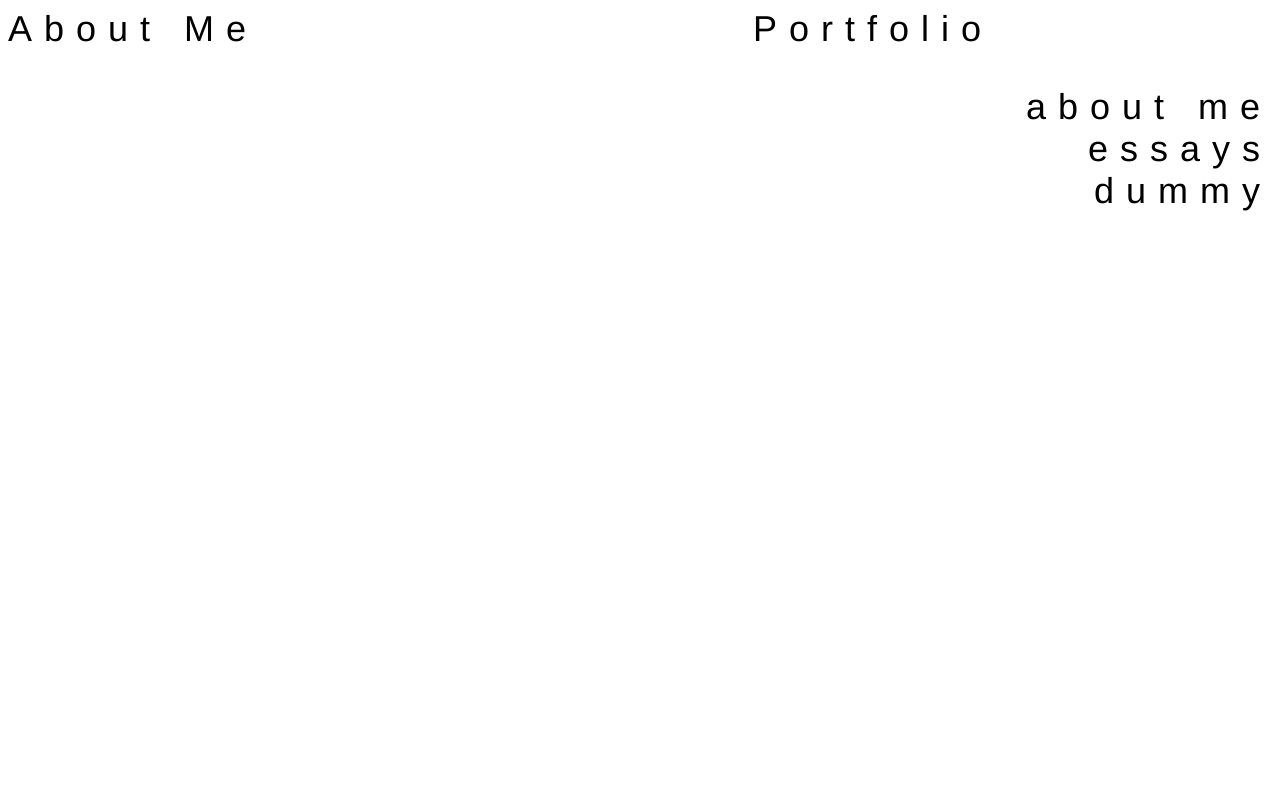
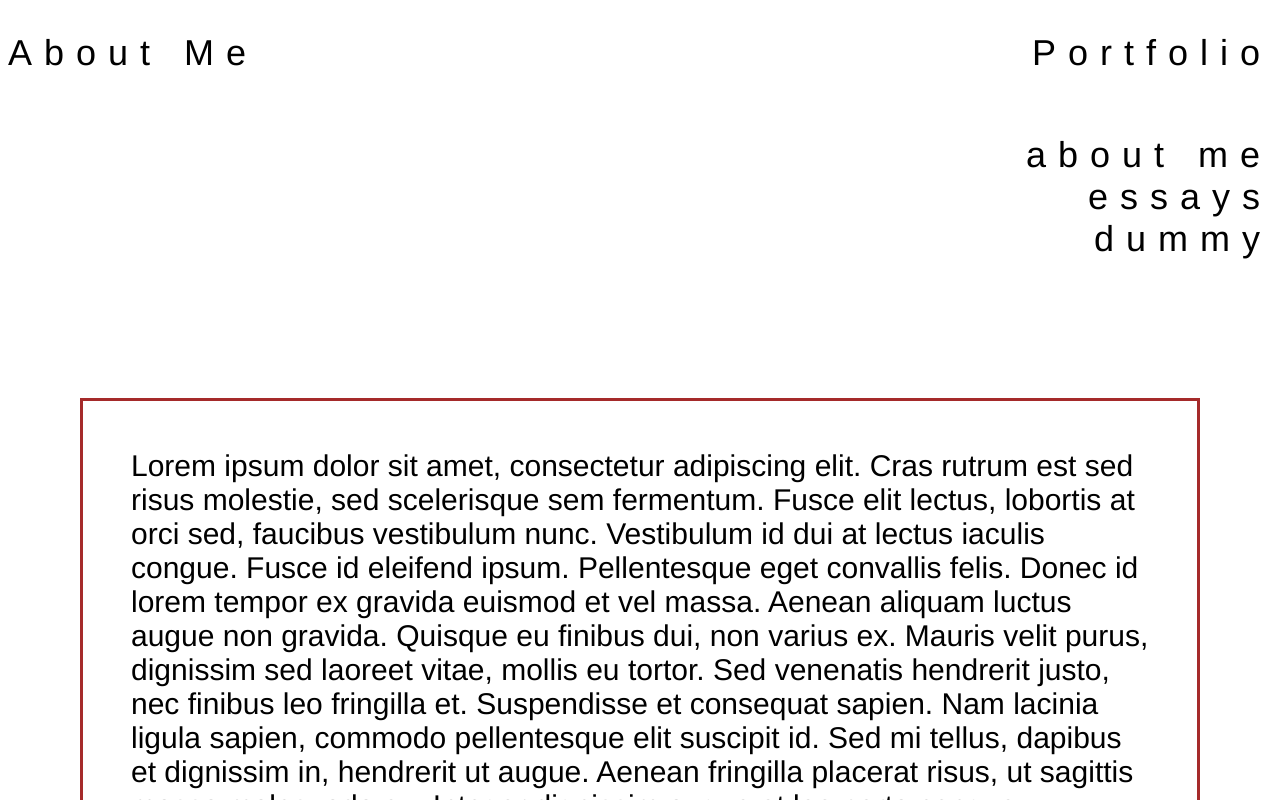
Before and after one commit to CamJam91/portfolio, a plain HTML site: page about/about.html in a window 1280 px wide. Shown: the top 800 px of the page. Drawn offline with Linux system fonts and the light colour scheme.

Commit message:
Create about body/Flexbox

```diff
--- a/about/about.html
+++ b/about/about.html
@@ -5,8 +5,8 @@
 		<link rel="stylesheet" href="../styles.css">
 	</head>
 	<header>
-		<h1>About Me</h1> <h1 id="h-port">Portfolio</h1>
-		<meta http-equiv="refresh" content="2"
+		<h1>About Me</h1> <h1 id="h1-port">Portfolio</h1>
+		<meta http-equiv="refresh" content="2">
 	</header>
 	<ul>
                 <li>
@@ -18,4 +18,11 @@
 		    <a href="../dummy/dummy.html">dummy</a>
                 </li>
          </ul>
+	 <div id="text-body">
+		 <p>Lorem ipsum dolor sit amet, consectetur adipiscing elit. Cras rutrum est sed risus molestie, sed scelerisque sem fermentum. Fusce elit lectus, lobortis at orci sed, faucibus vestibulum nunc. Vestibulum id dui at lectus iaculis congue. Fusce id eleifend ipsum. Pellentesque eget convallis felis. Donec id lorem tempor ex gravida euismod et vel massa. Aenean aliquam luctus augue non gravida. Quisque eu finibus dui, non varius ex. Mauris velit purus, dignissim sed laoreet vitae, mollis eu tortor. Sed venenatis hendrerit justo, nec finibus leo fringilla et. Suspendisse et consequat sapien. Nam lacinia ligula sapien, commodo pellentesque elit suscipit id. Sed mi tellus, dapibus et dignissim in, hendrerit ut augue. Aenean fringilla placerat risus, ut sagittis massa malesuada eu. Integer dignissim augue et leo porta congue. Praesent elementum libero eget odio imperdiet mattis.<br><br>
+
+		 &nbsp&nbsp&nbsp&nbsp&nbsp&nbsp&nbspNulla nibh elit, malesuada ac commodo varius, hendrerit id velit. In porta mauris nec congue condimentum. Nullam et lacus non purus pellentesque varius sit amet at sapien. In ac ligula dignissim, molestie dui eget, facilisis nunc. Nam nec augue ut sem pellentesque sollicitudin. Aenean bibendum fringilla est non sollicitudin. Vestibulum vel ultricies est, in sagittis nibh. Praesent posuere velit quam, dapibus tempor ipsum scelerisque quis. Donec non sem laoreet, eleifend sem at, ornare lectus. Etiam facilisis ligula a mauris cursus sodales. Maecenas tincidunt augue velit, at dapibus lacus elementum eu. Phasellus consequat interdum pulvinar. Nunc pharetra, felis non luctus viverra, sem orci tempus est, at congue tellus diam vitae mauris.</p>
+
+
+	 </div>
 </html>
--- a/styles.css
+++ b/styles.css
@@ -4,29 +4,45 @@
 	letter-spacing:.5rem;
 }
 
-a{
-	color:inherit;
-	text-decoration:inherit;
-}
-
-li{
-	list-style:none;
-	text-align:right;
+header{
+	display:flex;
+	justify-content:space-between;
 }
 
 h1{
 	font-weight:inherit;
 	font-style:inherit;
 	font-size:inherit;
-	display: inline;
 }
 
-#h-port{
-	margin-left:19.7rem;
+.links{
+	display:flex;
+	justify-content:flex-end;
+}
+ul{
+
 }
 
-#h-page{
+li{
+        list-style:none;
+        text-align:right;
+}
 
-ul{
-	float:right;
+a{
+        color:inherit;
+        text-decoration:inherit;
 }
+
+/*About page*/
+
+#text-body{
+	padding:3rem;
+}
+
+p{
+	letter-spacing:normal;
+	font-size:1.25rem;
+	border:solid;
+	padding:2rem;
+	border-color:brown;
+}
```
Also changed, not shown: homepage/index.html (+5 -3 lines).
